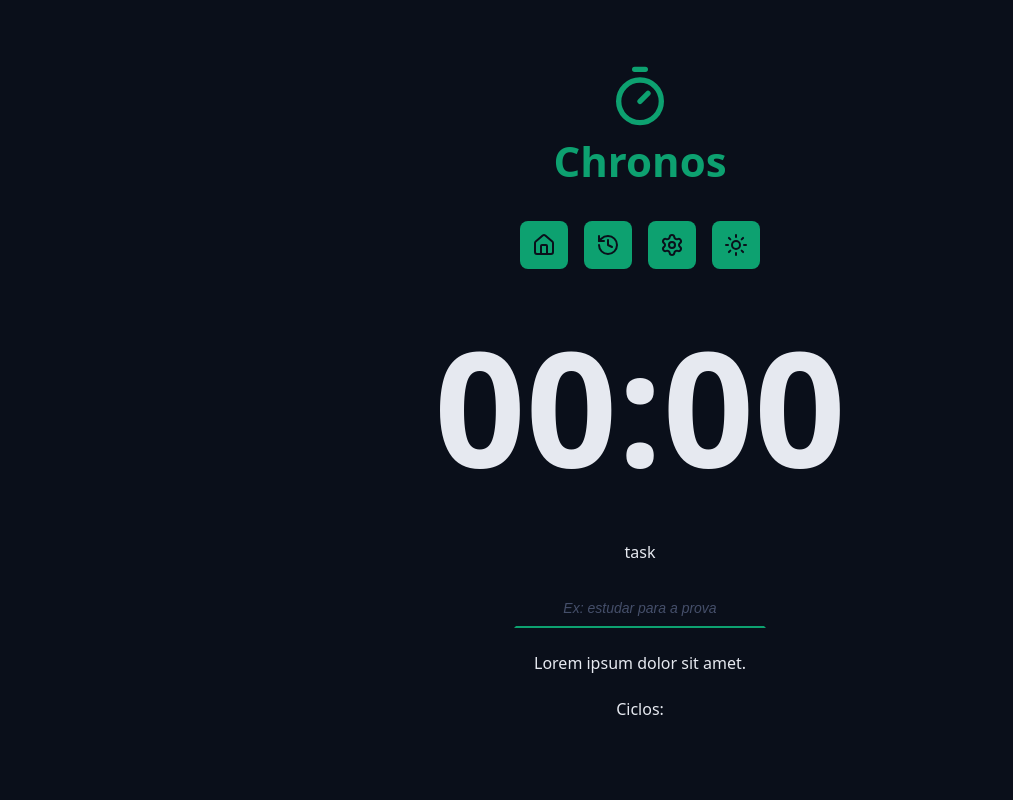
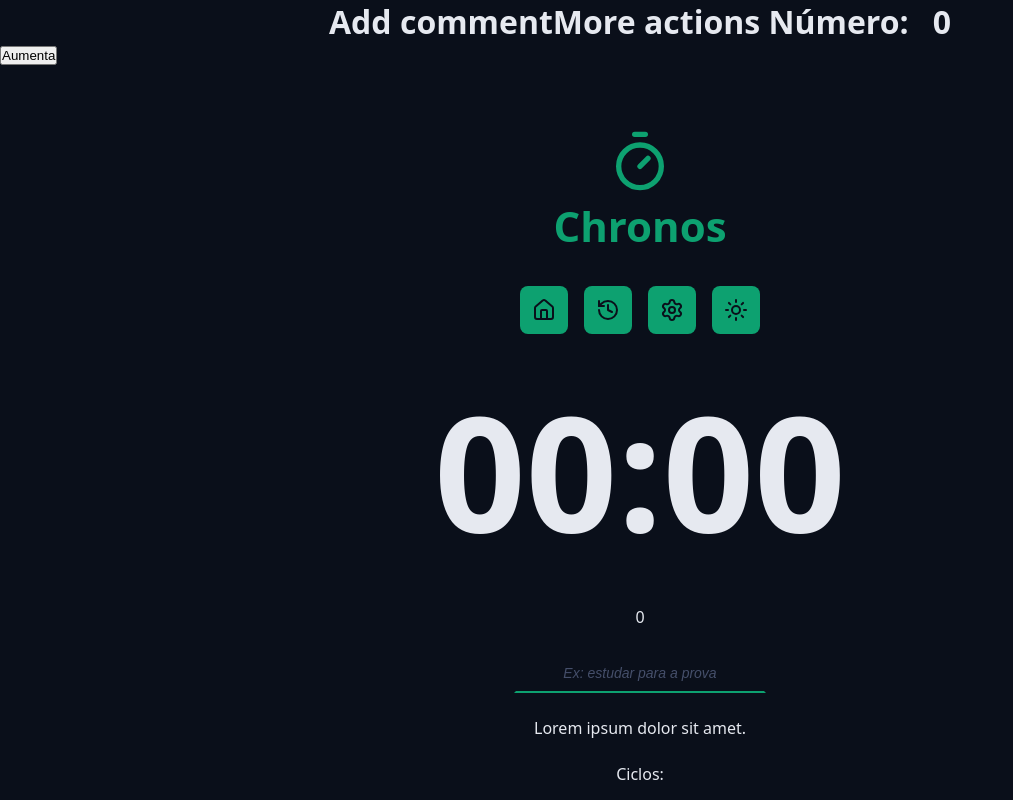
Before and after one commit to RafaelIagherCosta/chronos-pomodoro, a React (Vite) app: page / in a window 1280 px wide. Shown: the top 800 px of the page, without its empty margins (0-1013 px from the left). Built offline with nearby package versions, Linux system fonts and the light colour scheme.

Commit message:
useState - Entendendo o problema

```diff
--- a/src/App.tsx
+++ b/src/App.tsx
@@ -3,6 +3,7 @@
 import { Logo } from './components/Logo';
 import { Menu } from './components/Menu';
 import { Footer } from './components/Footer';
+import { Heading } from './components/Heading';
 
 import './styles/theme.css';
 import './styles/global.css';
@@ -13,8 +14,23 @@
 import { PlayCircleIcon, StopCircleIcon } from 'lucide-react';
 
 export function App() {
+  let numero = 0;
+
+  function handleClick() {
+    const span = document.getElementById('numero');
+    if (!span) return;
+
+    numero += 1;
+    span.innerText = numero.toString();
+    console.log(numero, Date.now());
+  }
+
   return (
     <>
+      <Heading>
+        Add commentMore actions Número: <span id='numero'>{numero}</span>
+      </Heading>
+      <button onClick={handleClick}>Aumenta</button>
       <Container>
         <Logo />
       </Container>
@@ -28,7 +44,7 @@
         <form className='form' action=''>
           <div className='formRow'>
             <DefaultInput
-              labelText='task'
+              labelText={numero.toString()}
               id='meuInput'
               type='text'
               placeholder='Ex: estudar para a prova'
@@ -45,6 +61,7 @@
 
           <div className='formRow'>
             <DefaultButton icon={<PlayCircleIcon />} />
+            <DefaultButton icon={<StopCircleIcon />} />
           </div>
         </form>
       </Container>
```
